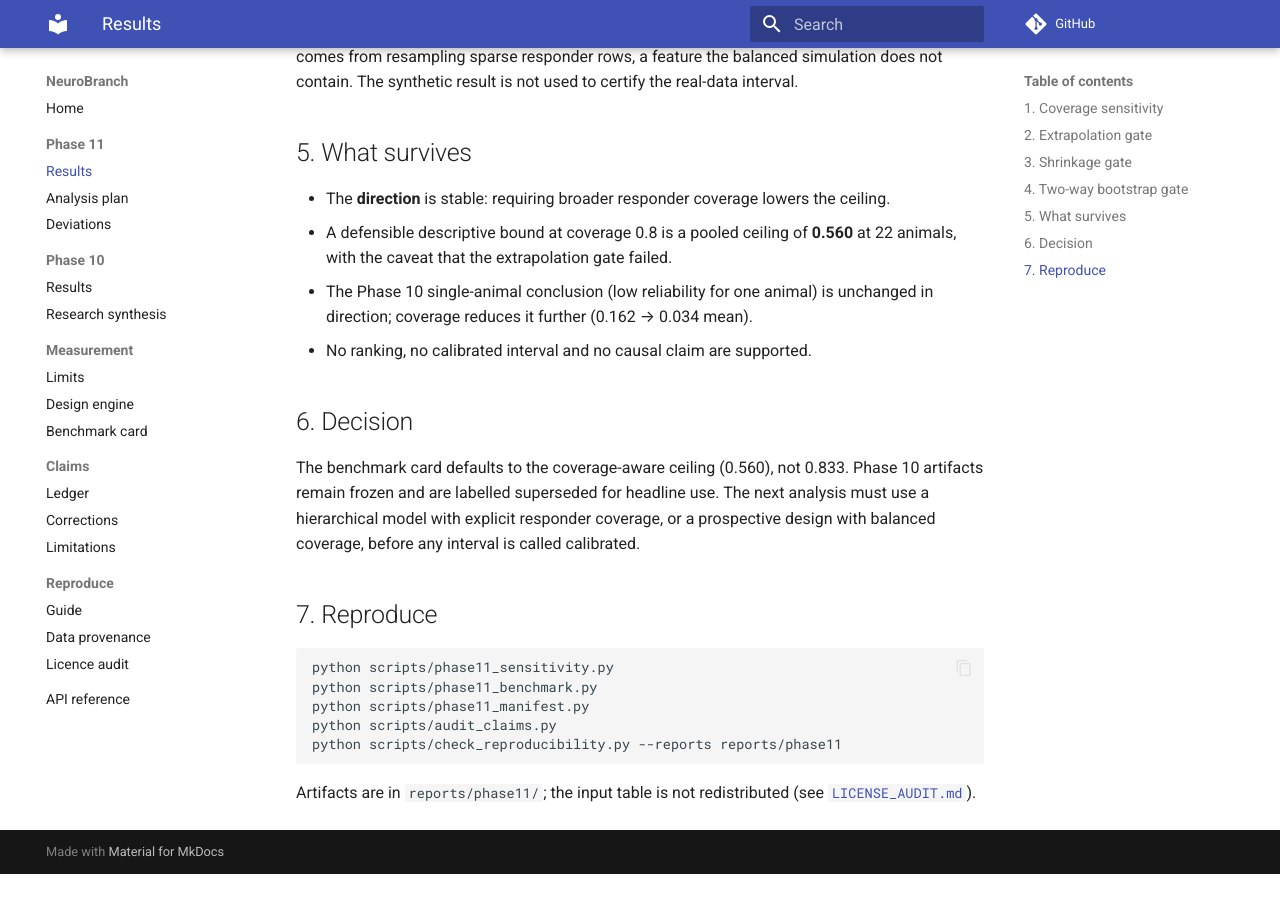
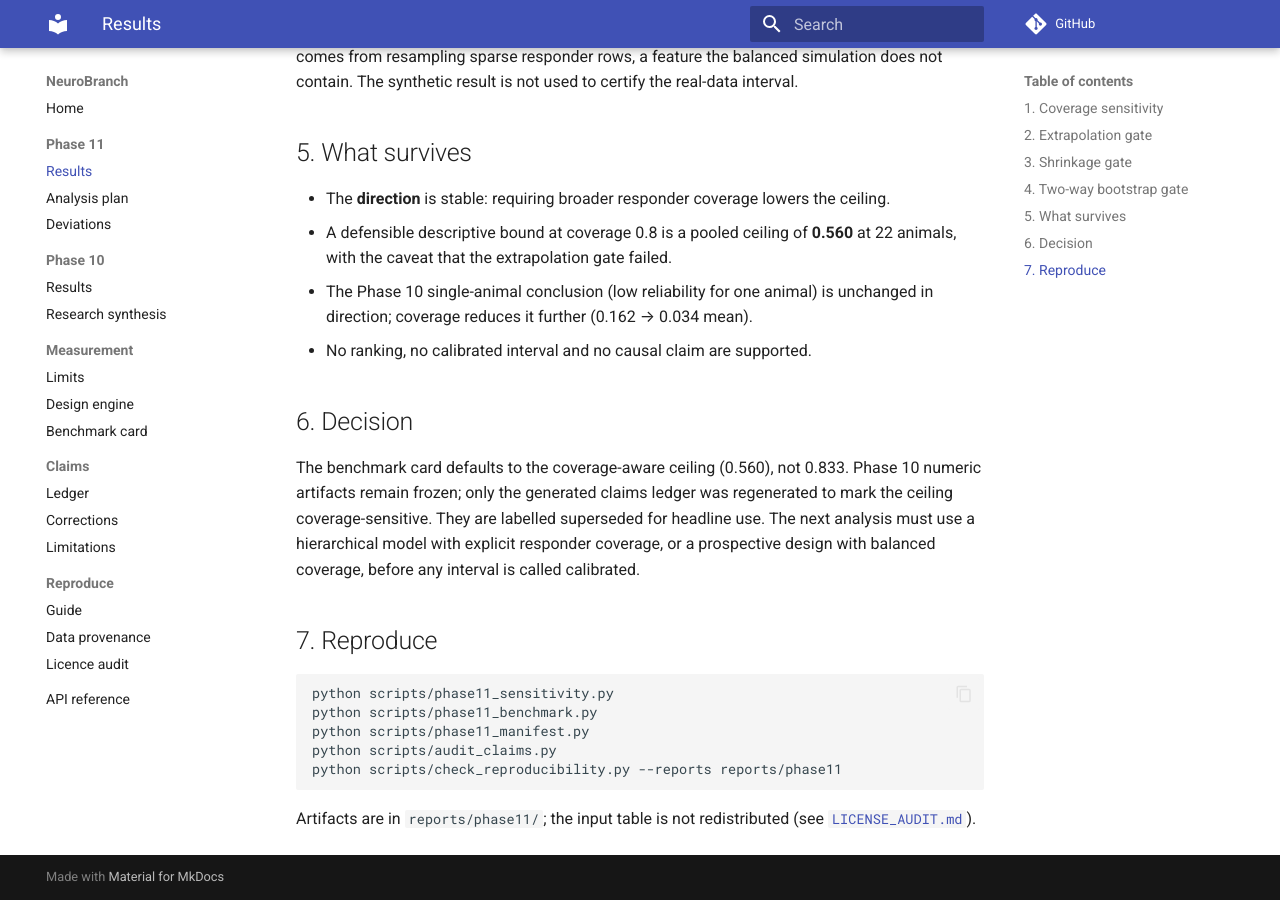
Before and after one commit to toniIepure25/neurobranch-celegans, an MkDocs documentation site: the page built from docs/PHASE11_RESULTS.md, in a window 1280 px wide and 900 px high, scrolled down 2537 px. Built offline with MkDocs 1.6.1 and Material for MkDocs 9.7.7, drawn with Linux system fonts in a browser that asks for light colours; comment, search, counter and statistics services are not loaded; before the commit the page ends 3411 px from its top, so only the background shows below that.

Commit message:
Docs: clarify which Phase 10 files were regenerated

```diff
--- a/docs/PHASE11_RESULTS.md
+++ b/docs/PHASE11_RESULTS.md
@@ -101,7 +101,9 @@ synthetic result is not used to certify the real-data interval.
 ## 6. Decision
 
 The benchmark card defaults to the coverage-aware ceiling (0.560), not 0.833.
-Phase 10 artifacts remain frozen and are labelled superseded for headline use.
+Phase 10 numeric artifacts remain frozen; only the generated claims ledger was
+regenerated to mark the ceiling coverage-sensitive. They are labelled
+superseded for headline use.
 The next analysis must use a hierarchical model with explicit responder
 coverage, or a prospective design with balanced coverage, before any interval is
 called calibrated.
```
